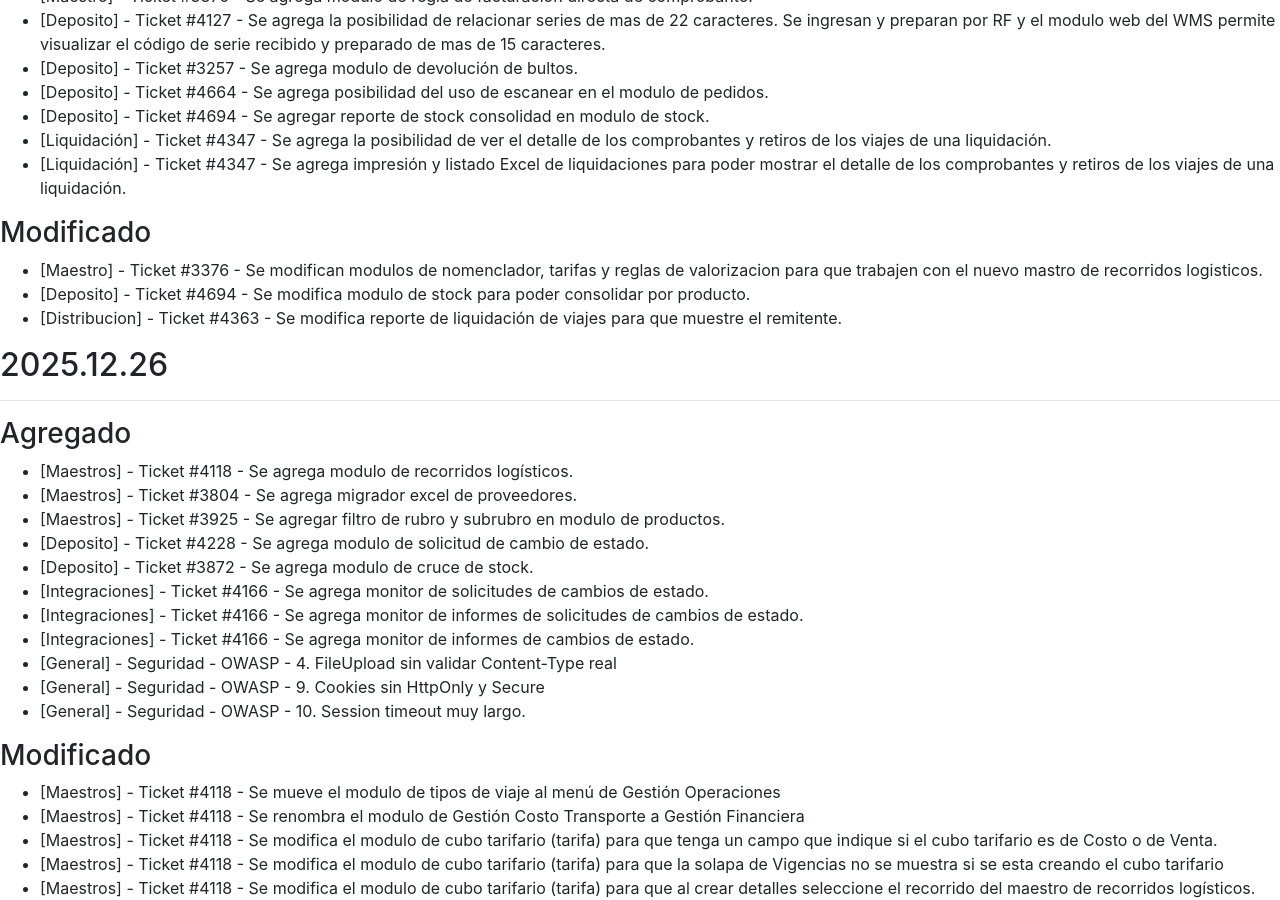
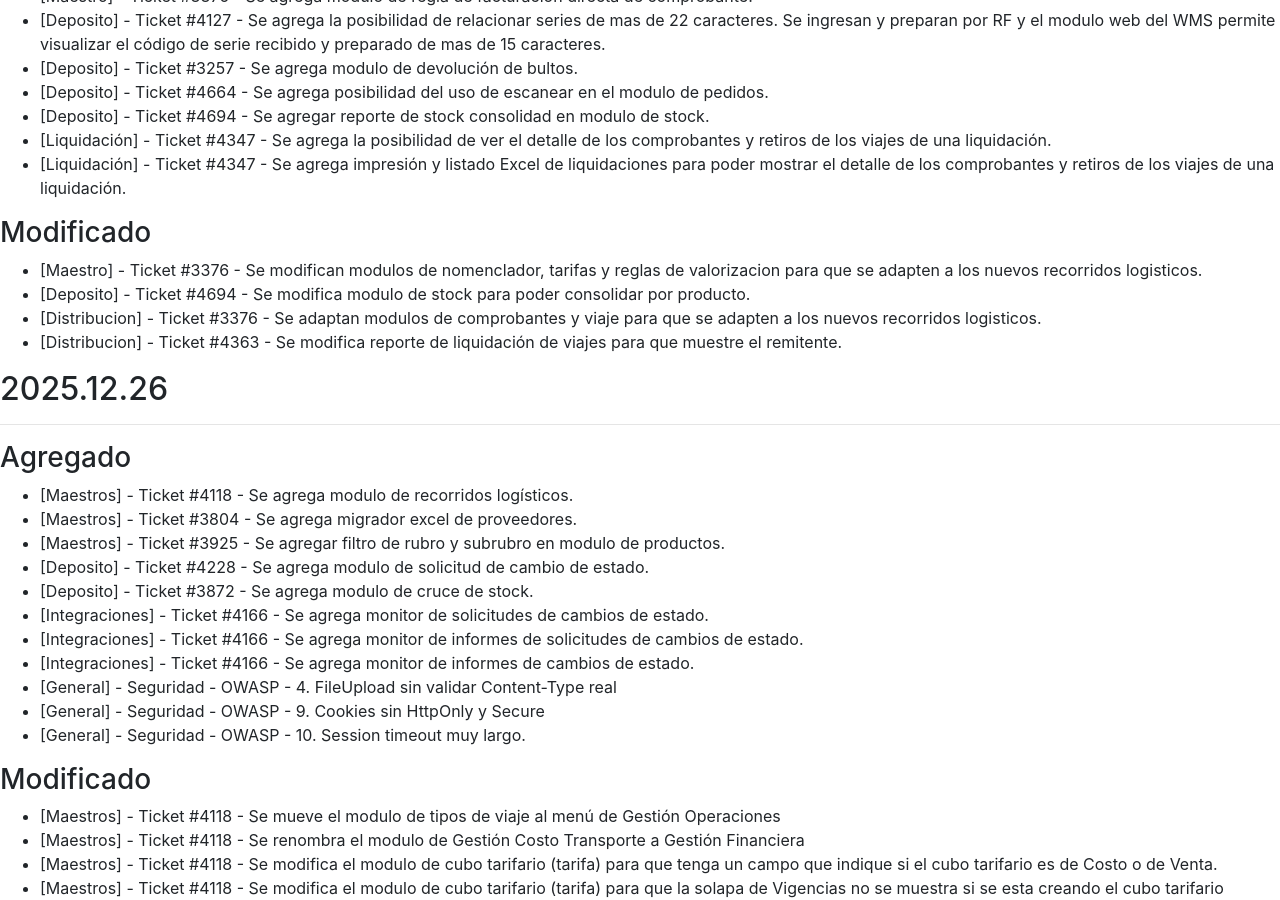
Before and after one commit to brainsys-arsaad/versionado, a Jekyll site: the page built from registro-cambios.markdown, in a window 1280 px wide and 900 px high, scrolled down 450 px. Built offline with Jekyll 4.4.1, drawn with Linux system fonts in a browser that asks for light colours.

Commit message:
Update registro-cambios.markdown

```diff
--- a/registro-cambios.markdown
+++ b/registro-cambios.markdown
@@ -135,8 +135,9 @@ El formato esta basado en [Keep a Changelog](https://keepachangelog.com/es-ES/1.
 
 ### Modificado
 
-- [Maestro] - Ticket #3376 - Se modifican modulos de nomenclador, tarifas y reglas de valorizacion para que trabajen con el nuevo mastro de recorridos logisticos.
+- [Maestro] - Ticket #3376 - Se modifican modulos de nomenclador, tarifas y reglas de valorizacion para que se adapten a los nuevos recorridos logisticos.
 - [Deposito] - Ticket #4694 - Se modifica modulo de stock para poder consolidar por producto.
+- [Distribucion] - Ticket #3376 - Se adaptan modulos de comprobantes y viaje para que se adapten a los nuevos recorridos logisticos.
 - [Distribucion] - Ticket #4363 - Se modifica reporte de liquidación de viajes para que muestre el remitente.
 
 ## 2025.12.26
```
